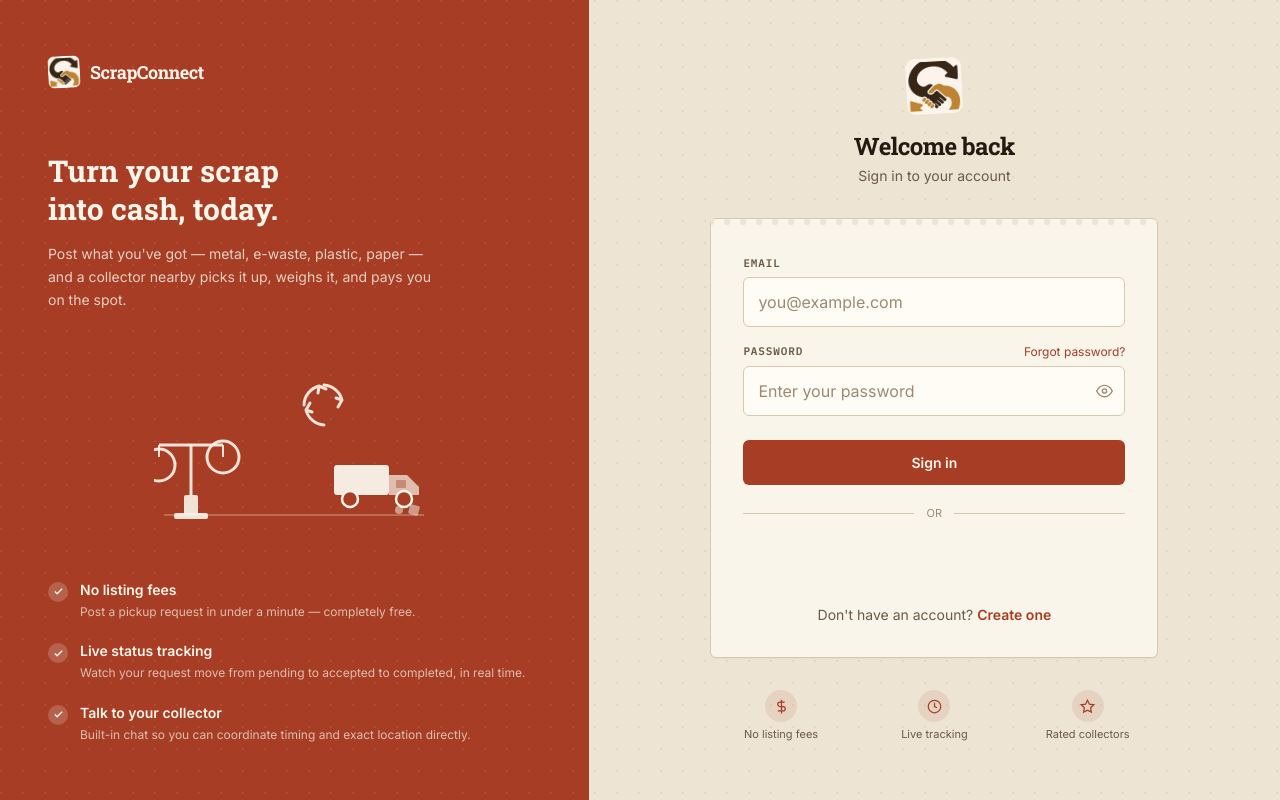
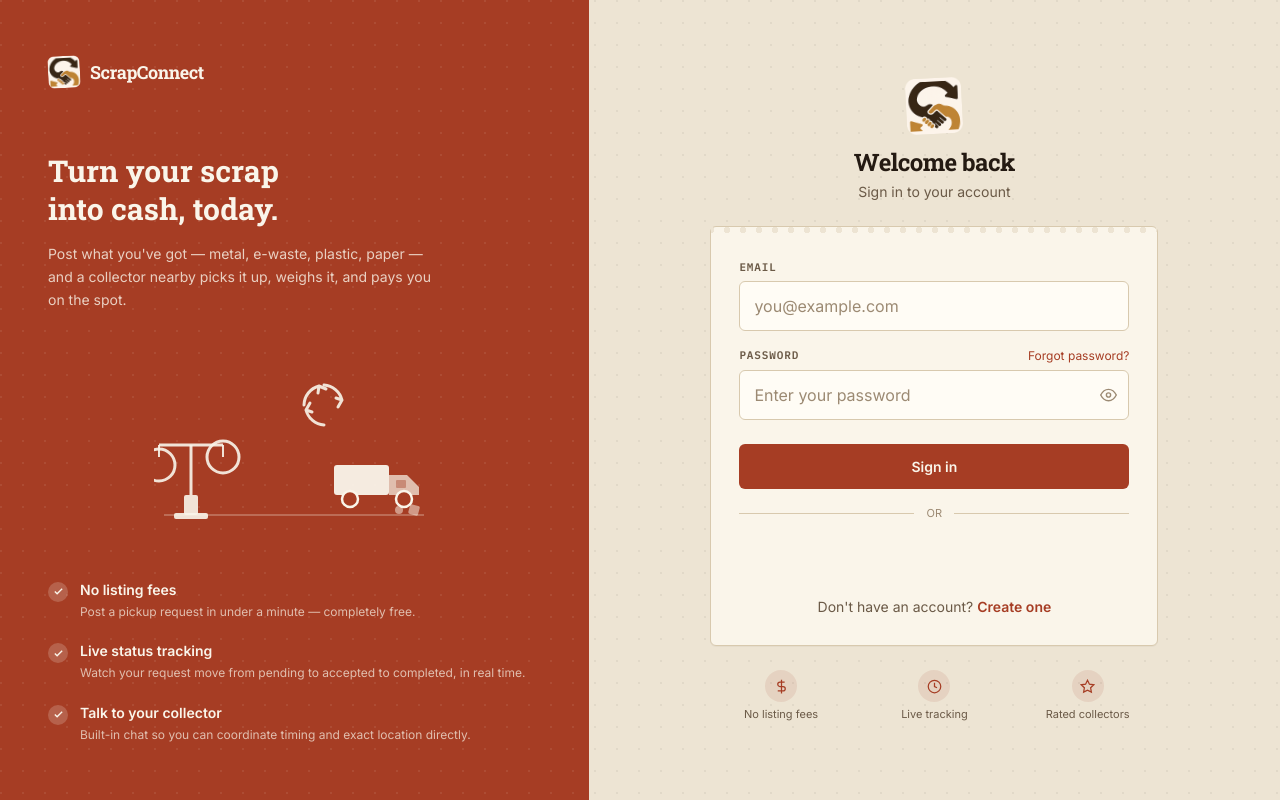
Before and after one commit to atha636/ScrapConncet1-, a React (Vite) app in the folder frontend/: page /login in a window 1280 px wide. Built offline with nearby package versions, Linux system fonts and the light colour scheme; no server answers.

Commit message:
fix the vertical spacing in loign

```diff
--- a/frontend/src/pages/auth/Login.jsx
+++ b/frontend/src/pages/auth/Login.jsx
@@ -44,16 +44,16 @@ export default function Login() {
     <div className="min-h-screen flex">
       <AuthSidePanel />
 
-      <div className="flex-1 flex items-center justify-center px-6 py-12">
+      <div className="flex-1 flex items-center justify-center px-6 py-8">
         <div className="w-full max-w-md">
           {/* Mark */}
           <motion.div
             initial={{ opacity: 0, y: -10 }}
             animate={{ opacity: 1, y: 0 }}
             transition={{ duration: 0.3 }}
-            className="flex flex-col items-center mb-8"
+            className="flex flex-col items-center mb-6"
           >
-            <img src="/logo-mark.png" alt="" className="w-14 h-14 rounded-ticket mb-4 rotate-[-3deg]" />
+            <img src="/logo-mark.png" alt="" className="w-14 h-14 rounded-ticket mb-3 rotate-[-3deg]" />
             <h1 className="font-display text-2xl font-bold text-ink tracking-tight">Welcome back</h1>
             <p className="text-sm text-inkSoft mt-1">Sign in to your account</p>
           </motion.div>
@@ -64,7 +64,7 @@ export default function Login() {
             initial={{ opacity: 0, y: 16 }}
             animate={{ opacity: 1, y: 0 }}
             transition={{ duration: 0.35, delay: 0.08, ease: "easeOut" }}
-            className="ticket p-8 pt-9"
+            className="ticket p-7 pt-8"
           >
             <AnimatePresence>
               {error && (
@@ -167,7 +167,7 @@ export default function Login() {
 
             {hasGoogleAuth && (
               <>
-                <div className="flex items-center gap-3 my-5">
+                <div className="flex items-center gap-3 my-4">
                   <div className="h-px flex-1 bg-line" />
                   <span className="text-[11px] text-inkFaint uppercase tracking-wide">or</span>
                   <div className="h-px flex-1 bg-line" />
@@ -177,7 +177,7 @@ export default function Login() {
               </>
             )}
 
-            <p className="text-center text-sm text-inkSoft mt-6">
+            <p className="text-center text-sm text-inkSoft mt-5">
               Don't have an account?{" "}
               <button
                 type="button"
@@ -196,7 +196,7 @@ export default function Login() {
             initial={{ opacity: 0, y: 10 }}
             animate={{ opacity: 1, y: 0 }}
             transition={{ duration: 0.3, delay: 0.25 }}
-            className="grid grid-cols-3 gap-3 mt-8"
+            className="grid grid-cols-3 gap-3 mt-6"
           >
             {[
               { label: "No listing fees", icon: <path d="M12 1v22M17 5H9.5a3.5 3.5 0 000 7h5a3.5 3.5 0 010 7H6" /> },
```
